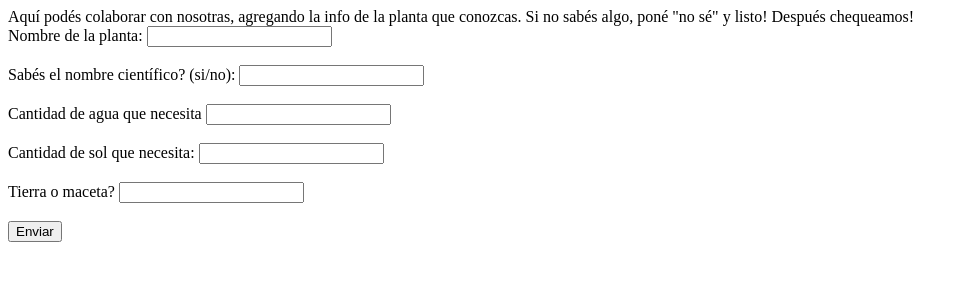
After one commit to PepisMoreno/https---github.com-PepisMoreno-tif-grupo12, a Flask app: template templates/agregador_plantas_desde_usuario.html in a window 1280 px wide. The commit adds this page. Shown: the top 300 px of the page, without its empty margins (0-968 px from the left). Run offline with Flask 3, Linux system fonts and the light colour scheme; the template is opened without the code that fills it, so the values that code supplies are empty; parts of the project's set-up code (start-up, migrations or seed data) failed here and were passed over.

Commit message:
agregadas algunas cosas-funciona por ahora

```diff
--- a/app.py
+++ b/app.py
@@ -1,8 +1,16 @@
-from flask import Flask, render_template, request
+from flask import Flask, render_template, jsonify, request
 #request sirve para recolectar la data que viene del formulario
+#jsonify para convertir archivos a json y viceversa.
+from flask_cors import CORS
+#cors: recursos de origen cruzado
+from sqlalchemy import SQLAlchemy
+from flask_marshmallow import Marshmallow
 
 app = Flask(__name__)
+CORS(app)
+#esto supuestamente hace de nexo entre front y back
 
 @app.route("/", methods=["GET"])
 def home():
     return render_template("index.html")
+#ver cómo hacer para que app.py también te pueda derivar a la html agregador_plantas_desde_usuario.html
--- /dev/null
+++ b/templates/agregador_plantas_desde_usuario.html
@@ -0,0 +1,68 @@
+<!DOCTYPE html>
+<html>
+<head>
+  <title>Formulario con  Vue.js para sumar plantas por el usuario</title>
+</head>
+<body>
+<main>Aquí podés colaborar con nosotras, agregando la info de la planta que conozcas. Si no sabés algo, poné "no sé" y listo! Después chequeamos!</main>
+<div id="app">
+  <form @submit.prevent="submitForm">
+    <label for="nombre"> Nombre de la planta:</label>
+    <input type="text" id="nombre" v-model="formulario.nombre">
+    <br><br>
+    <label for="nombre_cientifico">Sabés el nombre científico? (si/no):</label>
+    <input type="text" id="nombre_cientifico" v-model="formulario.nombre_cientifico">
+    <br><br>
+    <label for="cant_agua">Cantidad de agua que necesita </label>
+    <input type="text" id="cantidad_de_agua" v-model="formulario.cantidad_de_agua">
+    <br><br>
+    <label for="nombre"> Cantidad de sol que necesita:</label>
+    <input type="text" id="cantidad_de_sol" v-model="formulario.cantidad_de_sol">
+    <br><br>
+    <label for="nombre">Tierra o maceta?</label>
+    <input type="text" id="suelo" v-model="formulario.suelo">
+    <br><br>
+
+    <button type="submit">Enviar</button>
+  </form>
+</div>
+
+<!-- Importar Vue.js -->
+<script src="https://cdn.jsdelivr.net/npm/vue@2.6.14/dist/vue.js"></script>
+
+<script>
+  new Vue({
+    el: '#app',
+    data: {
+      formulario: {
+        nombre: '',
+        nombre_cientifico: '',
+        cantidad_de_agua: '',
+        cantidad_de_sol: '',
+        suelo: ''
+      }
+    },
+    methods: {
+      submitForm() {
+        // Convertir los datos del formulario a un objeto JSON
+        const datosJSON = JSON.stringify(this.formulario);
+        console.log('Datos en formato JSON:', datosJSON);
+
+        // Aquí puedes hacer lo que quieras con los datos JSON, como enviarlos a un servidor
+        // Por ejemplo: fetch('url_del_servidor', { method: 'POST', body: datosJSON });
+
+        // También puedes resetear el formulario después de enviar los datos
+        this.formulario = {
+            nombre: '',
+            nombre_cientifico: '',
+            cantidad_de_agua: '',
+            cantidad_de_sol: '',
+            suelo: '',
+        };
+      }
+    }
+  });
+</script>
+
+</body>
+</html>
--- a/templates/index.html
+++ b/templates/index.html
@@ -19,7 +19,7 @@
             <a class="nav-link active" aria-current="page" href="#">Inicio</a>
           </li>
           <li class="nav-item">
-            <a class="nav-link" href="#">Contacto</a>
+            <a class="nav-link" href="../templates/agregador_plantas_desde_usuario.html">Contacto</a>
           </li>
           <li class="nav-item dropdown">
             <a class="nav-link dropdown-toggle" href="#" role="button" data-bs-toggle="dropdown" aria-expanded="false">
```
